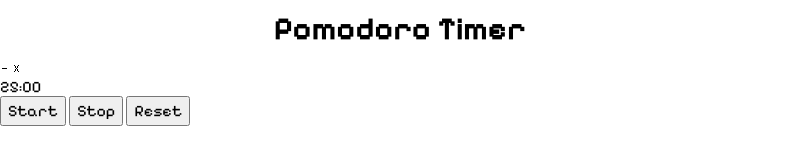
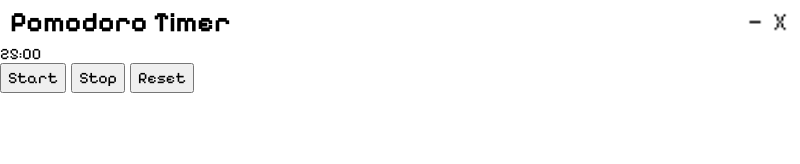
Before and after one commit to Oliver-Tommy/Pomodoro-app, an Electron app: page src/index.html in a window 800 px wide. Drawn offline with Linux system fonts and the light colour scheme.

Commit message:
Fix title bar margins

```diff
--- a/src/index.css
+++ b/src/index.css
@@ -6,15 +6,34 @@ body {
   padding: 0;
 }
 
+h1 {
+  margin: 0;
+}
+
+.title-bar {
+  display: flex;
+  justify-content: space-between;
+  align-items: center;
+  padding: 5px 10px;
+}
+
+.title {
+  font-size: 14px;
+}
+
+.controls {
+  display: flex;
+  gap: 5px;
+}
+
+.icon {
+  width: 20px;
+  height: 20px;
+  cursor: pointer;
+}
+
 .font {
   font-family: 'Pixelify Sans', sans-serif;
   font-size: 16px;
   line-height: 1.5;
 }
-
-.center {
-  margin: auto;
-  text-align: center;
-  width: 50%;
-  padding: 10px;
-}
--- a/src/index.html
+++ b/src/index.html
@@ -8,13 +8,17 @@
     <script src="script.js" defer></script>
   </head>
   <body>
-    <span>
-    <h1 class="center">Pomodoro Timer</h1>
-    </span>
-    <div class="controls">
-      <img src="../src/assets/images/-.png" alt"Minimize" class="icon" />
-      <img src="../src/assets/images/x.png" alt"Close" class="icon" />
+    <div class="title-bar">
+      <span class="title">
+        <h1>Pomodoro Timer</h1>
+      </span>
+      <div class="controls">
+        <img src="../src/assets/images/-.png" alt"Minimize" class="icon" id="minimize" />
+        <img src="../src/assets/images/x.png" alt"Close" class="icon" id="close" />
+      </div>
     </div>
+
+    <!-- Timer -->
     <div class="container">
       <div class="timer">
         <span id="time">25:00</span>
```
